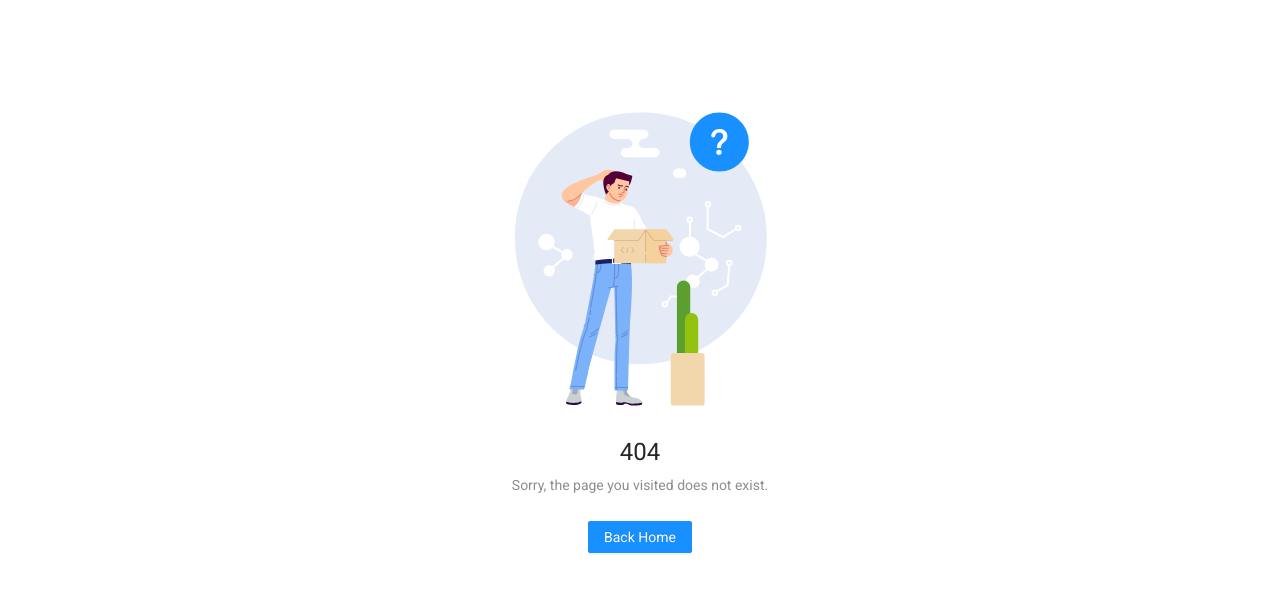
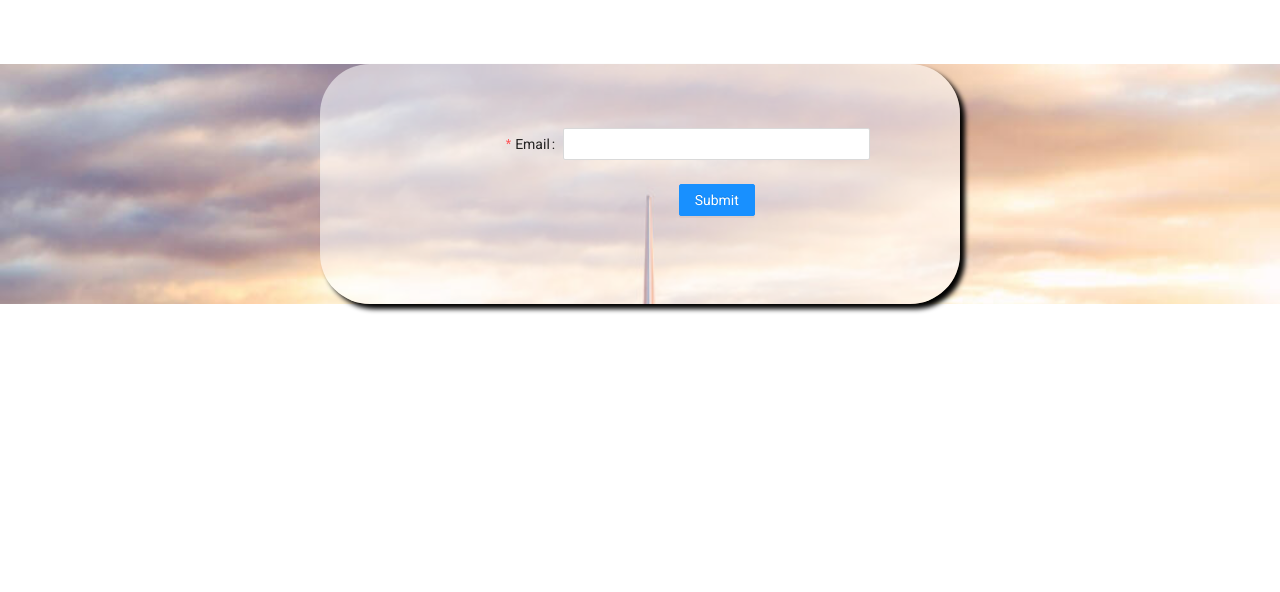
Before and after one commit to mariamsayed3/WeekEnd-developers, a React (Create React App) app in the folder frontend/: page /reset-password in a window 1280 px wide. Before the commit this address had no page. Shown: the top 592 px of the page. Built offline with nearby package versions, Linux system fonts and the light colour scheme; the HTML template or start-up script is replaced by a standard one.

Commit message:
Forget Password BE Done

```diff
--- a/frontend/src/App.js
+++ b/frontend/src/App.js
@@ -27,6 +27,7 @@ import AvailableFlights from "./Components/User/AvailableFlights";
 import EditUser from "./Components/User/EditUser";
 import SmallCard from './Components/User/ResSummary/SmallCard'
 import Summaries from "./Components/User/Summaries";
+import ForgotPassword from "./Components/General/ForgotPassword"
 dotenv.config();
 const { Header, Content } = Layout;
 
@@ -54,6 +55,7 @@ function App() {
             <Route path="/unauthorized" exact component={Unauthorized} />
             <Route path="/register" exact component={Register} />
             <Route path="/summary" exact component={SmallCard} />
+            <Route path="/reset-password" exact component={ForgotPassword} />
 
             <PrivateRouteAdmin
               path="/admin/create_flight"
--- /dev/null
+++ b/frontend/src/Components/General/ForgotPassword.js
@@ -0,0 +1,96 @@
+import React, { useState } from 'react';
+import axios from 'axios';
+import { Card, Input, Form, Button, Result } from 'antd';
+import { Link } from 'react-router-dom';
+import "../../Styles/ForgotPassword.scss"
+
+const ForgotPassword = () => {
+  const [success, setSuccess] = useState(null)
+
+  const submitForm = async ({email}) => {
+    try {
+      await axios.post('http://localhost:8000/user/resetPassword', { email });
+      setSuccess(true)
+    } catch (e) {
+      setSuccess(false)
+    }
+  }
+const form =
+<div className="forgot-password-container">
+
+        <Form
+          style={{ width: '90%' }}
+          name="basic"
+          labelCol={{
+            span: 8,
+          }}
+          wrapperCol={{
+            span: 16,
+          }}
+          initialValues={{
+            remember: true,
+          }}
+          onFinish={submitForm}
+          autoComplete="off"
+        >
+        <Form.Item
+          label="Email"
+          name="email"
+          rules={[
+            {
+              required: true,
+              message: 'Please enter a correct email!',
+              type: 'email',
+            },
+          ]}
+        >
+          <Input />
+      </Form.Item>
+
+          <Form.Item
+            wrapperCol={{
+              offset: 8,
+              span: 16,
+            }}
+          >
+            <Button type="primary" htmlType="submit">
+              Submit
+            </Button>
+          </Form.Item>
+        </Form>
+
+      </div>
+
+  return (
+    <div className="forgot-password">
+      {
+    success ?
+     <Result
+      status="success"
+      title="An email has been sent. Please check your inbox"
+      extra={[
+        <Button type="primary" key="console">
+          <Link to="/login">Back</Link>
+        </Button>,
+      ]}
+    />
+    : success === false ?
+    <Result
+      status="error"
+      title="Invalid email address"
+      extra={[
+        <Button onClick={() => setSuccess(null)} type="primary" key="console">
+          <Link to="/login">Back</Link>
+        </Button>,
+      ]}
+    />
+    :
+    form
+}
+    </div>
+  );
+
+
+}
+
+export default ForgotPassword;
--- a/frontend/src/Components/General/Login.js
+++ b/frontend/src/Components/General/Login.js
@@ -3,6 +3,7 @@ import { Form, Input, Button, Checkbox, Alert } from 'antd';
 import { UserOutlined, LockOutlined } from '@ant-design/icons';
 import axios from 'axios';
 import { Redirect } from 'react-router';
+import { Link } from 'react-router-dom';
 import  { UserContext } from '../../Context'
 import '../../Styles/login.scss'
 import logo from '../../Assets/logo-blue.png'
@@ -91,9 +92,7 @@ const Login = () => {
                 <Form.Item name="remember" valuePropName="checked" noStyle>
                 <Checkbox><span className="text">Remember me</span></Checkbox>
                 </Form.Item>
-                <a className="login-links" href="">
-                Forgot password ?
-                </a>
+                <Link to="/reset-password">Forgot Password ?</Link>
             </Form.Item>
 
             <Form.Item>
--- /dev/null
+++ b/frontend/src/Styles/ForgotPassword.scss
@@ -0,0 +1,33 @@
+.forgot-password {
+
+      background-image: url("../Assets/login3.jpeg");
+      -webkit-background-size: cover;
+      -moz-background-size: cover;
+      -o-background-size: cover;
+      background-size: cover;
+      background-repeat: no-repeat;
+      height: 100%;
+
+  }
+
+  .forgot-password-container {
+    width: 50%;
+    margin: 0 auto;
+    padding: 5%;
+    background-color: rgba(255, 255, 255, 0.548);
+    display: flex;
+    flex-direction: column;
+    align-items: center;
+    justify-content: center;
+    border-radius: 50px;
+    box-shadow: 5px 5px 5px black;
+  }
+
+
+//   .form {
+//   }
+
+//   .text {
+//     color: black;
+//     font-size: 14px;
+//   }
```
Also changed, not shown: 2 other files (tests, documents, lock files or other folders).
